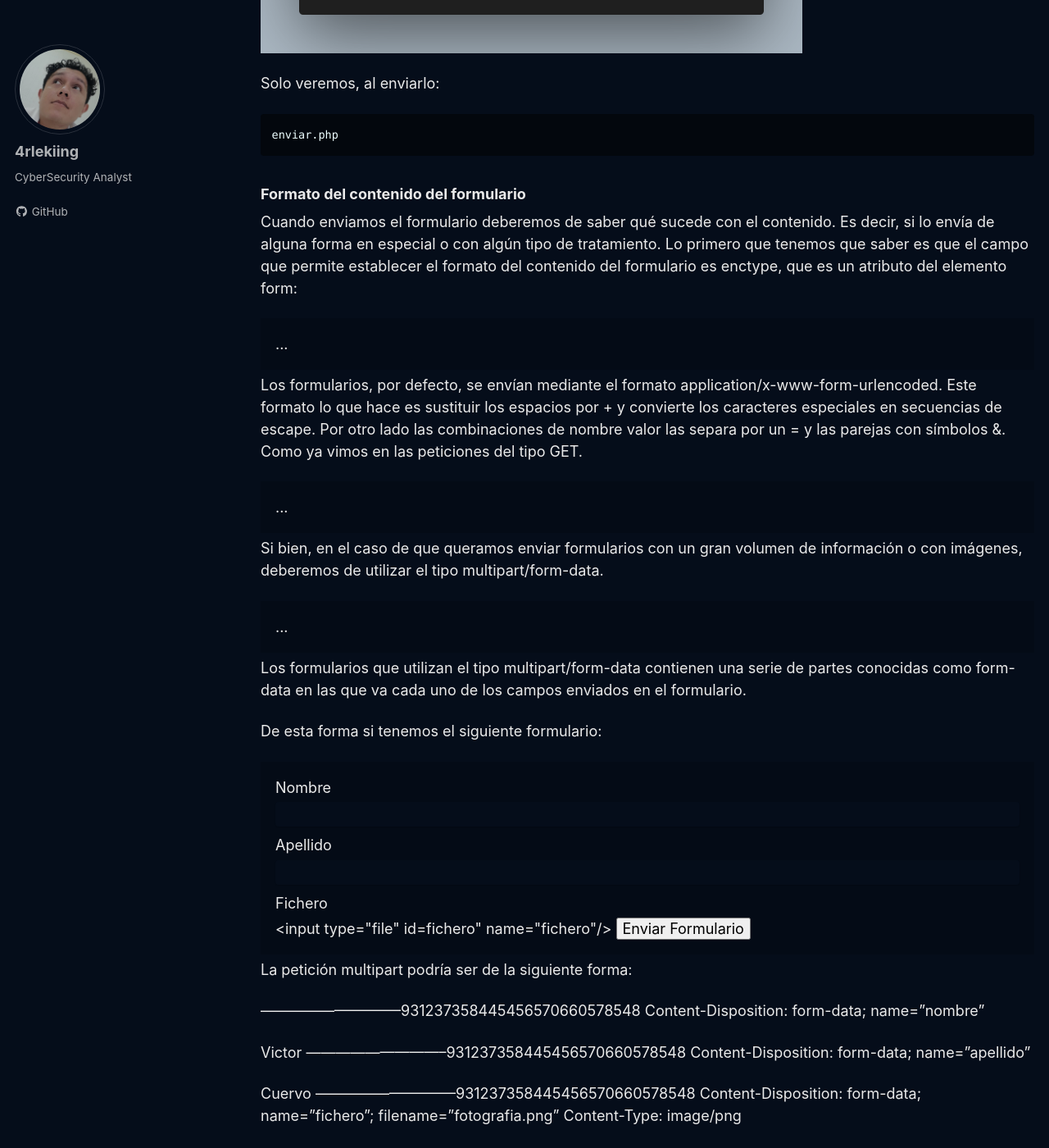
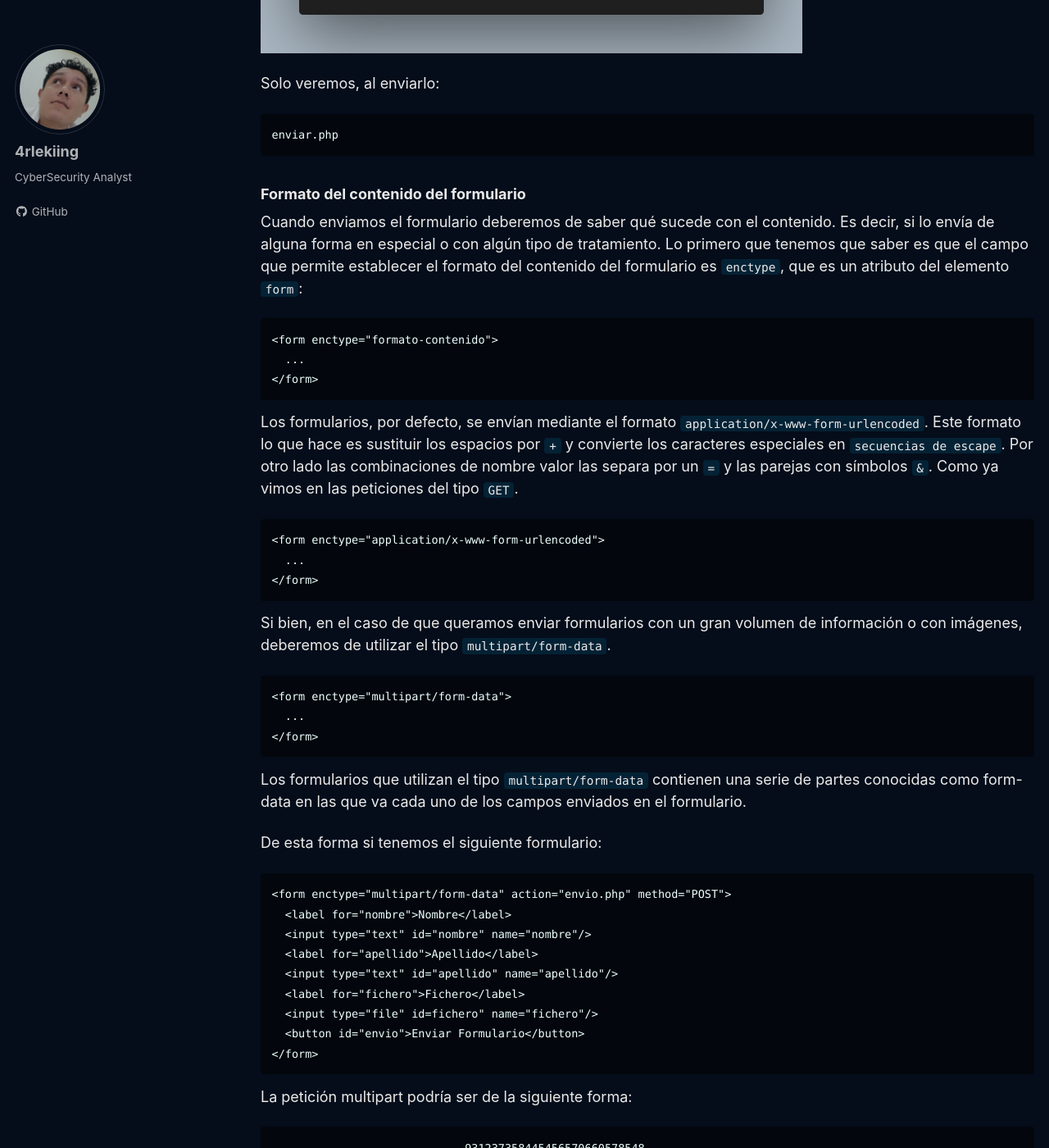
Before and after one commit to 4rleking/HTML.github.io, a Jekyll site: the page built from _posts/2023-08-19-Estructura_Formularios.md, in a window 1280 px wide and 1400 px high, scrolled down 7826 px. Shown: the whole window at 82% size. Built offline with Jekyll 4.4.1, drawn with Linux system fonts in a browser that asks for light colours; cached includes are drawn as plain includes; a script that is not in the unit is left out; some of the changed text lies outside the part shown.

Commit message:
Update 2023-08-19-Estructura_Formularios.md

````diff
--- a/_posts/2023-08-19-Estructura_Formularios.md
+++ b/_posts/2023-08-19-Estructura_Formularios.md
@@ -241,22 +241,35 @@ enviar.php
 
 ### Formato del contenido del formulario
 
-Cuando enviamos el formulario deberemos de saber qué sucede con el contenido. Es decir, si lo envía de alguna forma en especial o con algún tipo de tratamiento. Lo primero que tenemos que saber es que el campo que permite establecer el formato del contenido del formulario es enctype, que es un atributo del elemento form:
+Cuando enviamos el formulario deberemos de saber qué sucede con el contenido. Es decir, si lo envía de alguna forma en especial o con algún tipo de tratamiento. Lo primero que tenemos que saber es que el campo que permite establecer el formato del contenido del formulario es `enctype`, que es un atributo del elemento `form`:
 
-<form enctype="formato-contenido">...</form>
+```text
+<form enctype="formato-contenido">
+  ...
+</form>
+```
 
-Los formularios, por defecto, se envían mediante el formato application/x-www-form-urlencoded. Este formato lo que hace es sustituir los espacios por + y convierte los caracteres especiales en secuencias de escape. Por otro lado las combinaciones de nombre valor las separa por un = y las parejas con símbolos &. Como ya vimos en las peticiones del tipo GET.
+Los formularios, por defecto, se envían mediante el formato `application/x-www-form-urlencoded`. Este formato lo que hace es sustituir los espacios por `+` y convierte los caracteres especiales en `secuencias de escape`. Por otro lado las combinaciones de nombre valor las separa por un `=` y las parejas con símbolos `&`. Como ya vimos en las peticiones del tipo `GET`.
 
-<form enctype="application/x-www-form-urlencoded">...</form>
+```text
+<form enctype="application/x-www-form-urlencoded">
+  ...
+</form>
+```
 
-Si bien, en el caso de que queramos enviar formularios con un gran volumen de información o con imágenes, deberemos de utilizar el tipo multipart/form-data.
+Si bien, en el caso de que queramos enviar formularios con un gran volumen de información o con imágenes, deberemos de utilizar el tipo `multipart/form-data`.
 
-<form enctype="multipart/form-data">...</form>
+```text
+<form enctype="multipart/form-data">
+  ...
+</form>
+```
 
-Los formularios que utilizan el tipo multipart/form-data contienen una serie de partes conocidas como form-data en las que va cada uno de los campos enviados en el formulario.
+Los formularios que utilizan el tipo `multipart/form-data` contienen una serie de partes conocidas como form-data en las que va cada uno de los campos enviados en el formulario.
 
 De esta forma si tenemos el siguiente formulario:
 
+```text
 <form enctype="multipart/form-data" action="envio.php" method="POST">
   <label for="nombre">Nombre</label>
   <input type="text" id="nombre" name="nombre"/>
@@ -266,9 +279,11 @@ De esta forma si tenemos el siguiente formulario:
   <input type="file" id=fichero" name="fichero"/>
   <button id="envio">Enviar Formulario</button>
 </form>
+```
 
 La petición multipart podría ser de la siguiente forma:
 
+```text
 -----------------------------931237358445456570660578548
 Content-Disposition: form-data; name="nombre"
 
@@ -280,3 +295,4 @@ Cuervo
 -----------------------------931237358445456570660578548
 Content-Disposition: form-data; name="fichero"; filename="fotografia.png"
 Content-Type: image/png
+```
````
